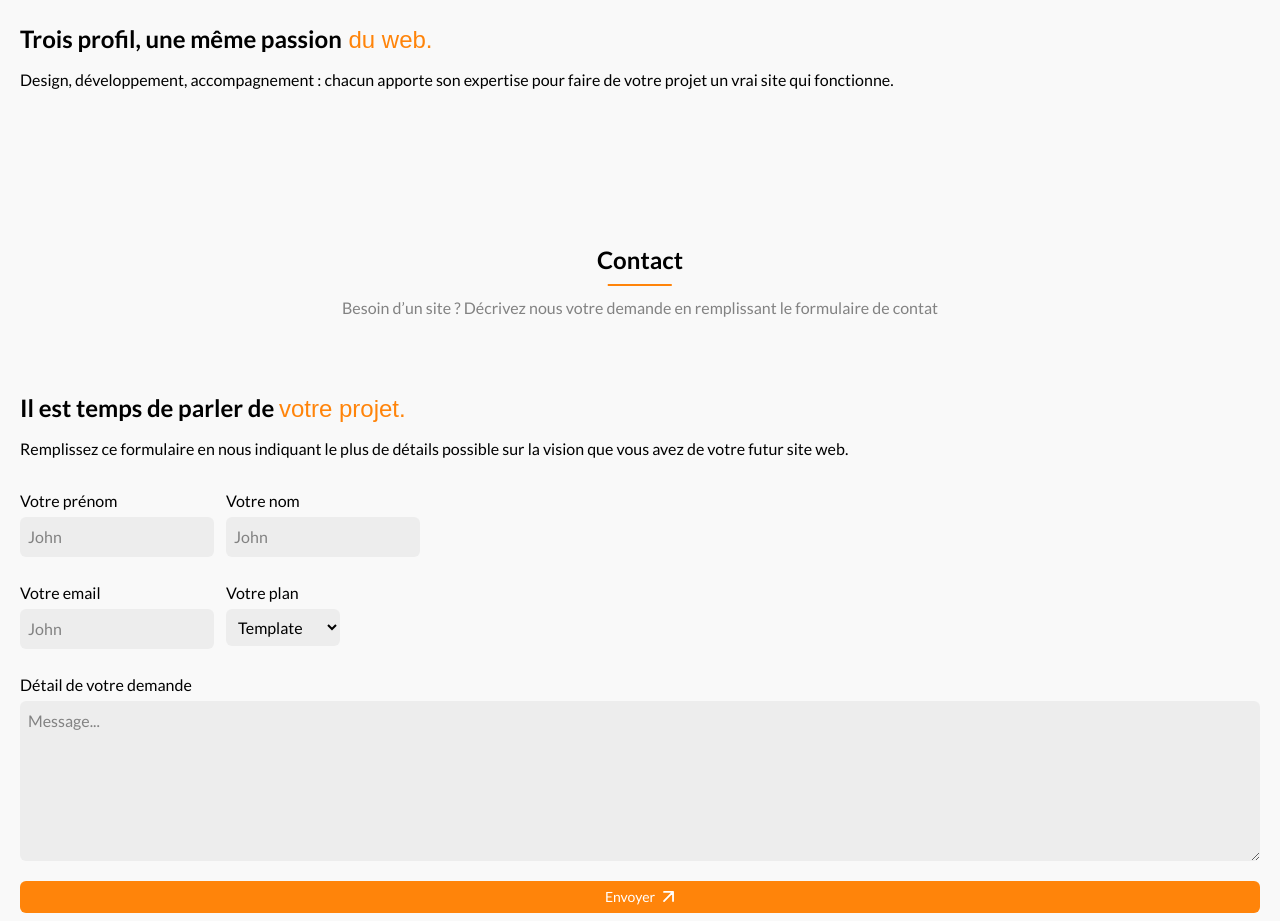
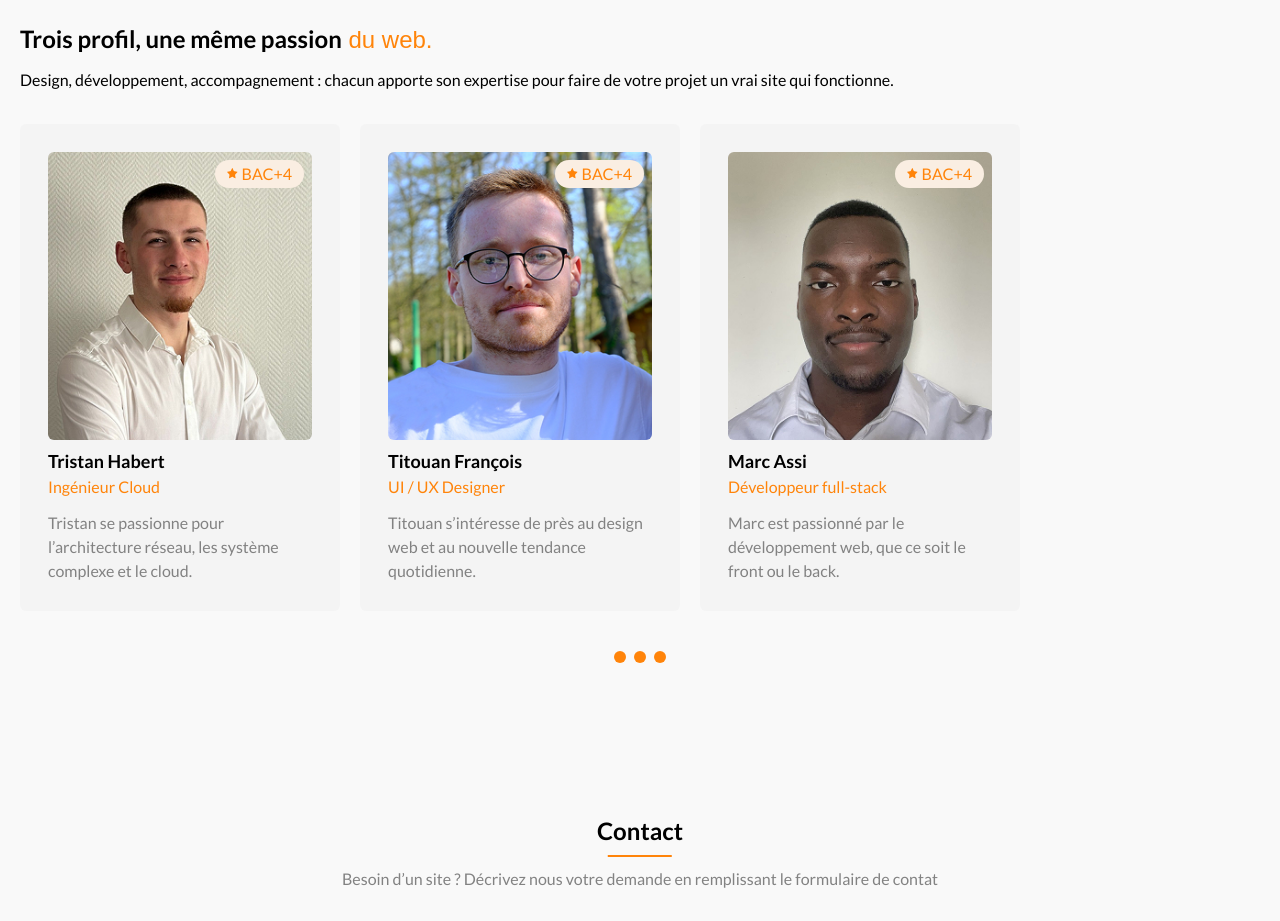
Before and after one commit to arizona-08/wapycloud, a Next.js app: page / in a window 1280 px wide. Shown: the part 5460-6381 px from the top of the page. Built offline with nearby package versions, Linux system fonts and the light colour scheme; a web font is replaced by a local one.

Commit message:
Did style for members card, added TeamSection and made the navbar sticky

```diff
--- a/app/components/TeamMembersCarousel/TeamMemberCard.tsx
+++ b/app/components/TeamMembersCarousel/TeamMemberCard.tsx
@@ -1,3 +1,4 @@
+import Image from 'next/image';
 import React from 'react'
 
 export type TeamMember = {
@@ -14,7 +15,36 @@ interface TeamMemberCardProps {
 
 function TeamMemberCard({member}: TeamMemberCardProps) {
   return (
-    <div>TeamMemberCard</div>
+    <div className="shrink-0 min-w-72 max-w-80 p-7 bg-[#F4F4F4] rounded-md">
+      <div className="relative w-full min-h-72 rounded-md overflow-hidden">
+        <div className="absolute top-2 right-2 z-10 px-3 py-0.5 bg-[#FAEEE2] rounded-full flex items-center gap-1">
+          <Image
+            src="/svgs/star.svg"
+            alt="star icon"
+            width={11}
+            height={11}
+          />
+          <span className="text-primary">{member.grade}</span>
+        </div>
+
+        <Image
+          src={member.image}
+          alt={`${member.name}'s picture`}
+          fill
+          className="object-cover"
+          sizes="(max-width: 768px) 100vw, (min-width: 769px) 50vw"
+        />
+
+      </div>
+
+      <div className="mt-2">
+        <span className="block text-lg font-semibold leading-normal">{member.name}</span>
+        <span className="block text-primary">{member.role}</span>
+
+        <p className="mt-3 text-custom-text-gray">{member.description}</p>
+
+      </div>
+    </div>
   )
 }
 
--- a/app/components/TeamMembersCarousel/TeamMembersCarousel.tsx
+++ b/app/components/TeamMembersCarousel/TeamMembersCarousel.tsx
@@ -9,10 +9,23 @@ interface TeamMembersCarouselProps {
 
 function TeamMembersCarousel({ teamMembers }: TeamMembersCarouselProps) {
   return (
-    <div>
-      {teamMembers.map((member, index) => (
-        <TeamMemberCard key={index} member={member} />
-      ))}
+    <div className="mt-8">
+      <div className="flex items-center gap-5 overflow-x-auto pb-5 snap-x snap-mandatory scrollbar-hide">
+        {teamMembers.map((member, index) => (
+          <TeamMemberCard key={index} member={member} />
+        ))}
+      </div>
+      <div className="w-full flex justify-center mt-5">
+        <div className="indicators flex items-center gap-2">
+          {teamMembers.map((_, index) => (
+            <button
+              key={index}
+              className="indicator-item w-3 h-3 bg-primary rounded-full"
+              aria-label={`Go to member ${index + 1}`}
+            />
+          ))}
+        </div>
+      </div>
     </div>
   )
 }
--- a/app/components/layouts/Navbar.tsx
+++ b/app/components/layouts/Navbar.tsx
@@ -4,7 +4,7 @@ import Burgermenu from '../Burgermenu'
 
 function Navbar() {
   return (
-    <header className="bg-white">
+    <header className="sticky top-0 left-0 w-full bg-white z-20">
       <nav className="px-6 py-5 flex justify-between items-center">
         <div className="flex items-center gap-1">
           <div className="logo-container">
--- a/app/layout.tsx
+++ b/app/layout.tsx
@@ -15,7 +15,7 @@ export default function RootLayout({
 }>) {
   return (
     <html lang="fr">
-      <body className="w-full min-h-screen flex flex-col overflow-x-hidden font-primary bg-body-background">
+      <body className="relative w-full min-h-screen flex flex-col overflow-x-hidden font-primary bg-body-background">
         <Navbar />
         <main className="flex-1 overflow-x-hidden">
           {children}
--- a/app/sections/TeamSection.tsx
+++ b/app/sections/TeamSection.tsx
@@ -1,5 +1,6 @@
 import React from 'react'
 import Title from '../components/Title'
+import TeamMembersCarousel from '../components/TeamMembersCarousel/TeamMembersCarousel'
 
 function TeamSection() {
   const teamMembers = [
@@ -40,6 +41,8 @@ function TeamSection() {
           </p>
         </div>
 
+        <TeamMembersCarousel teamMembers={teamMembers} />
+
       </div>
     </section>
   )
```
Also changed, not shown: public/svgs/star.svg (added).
